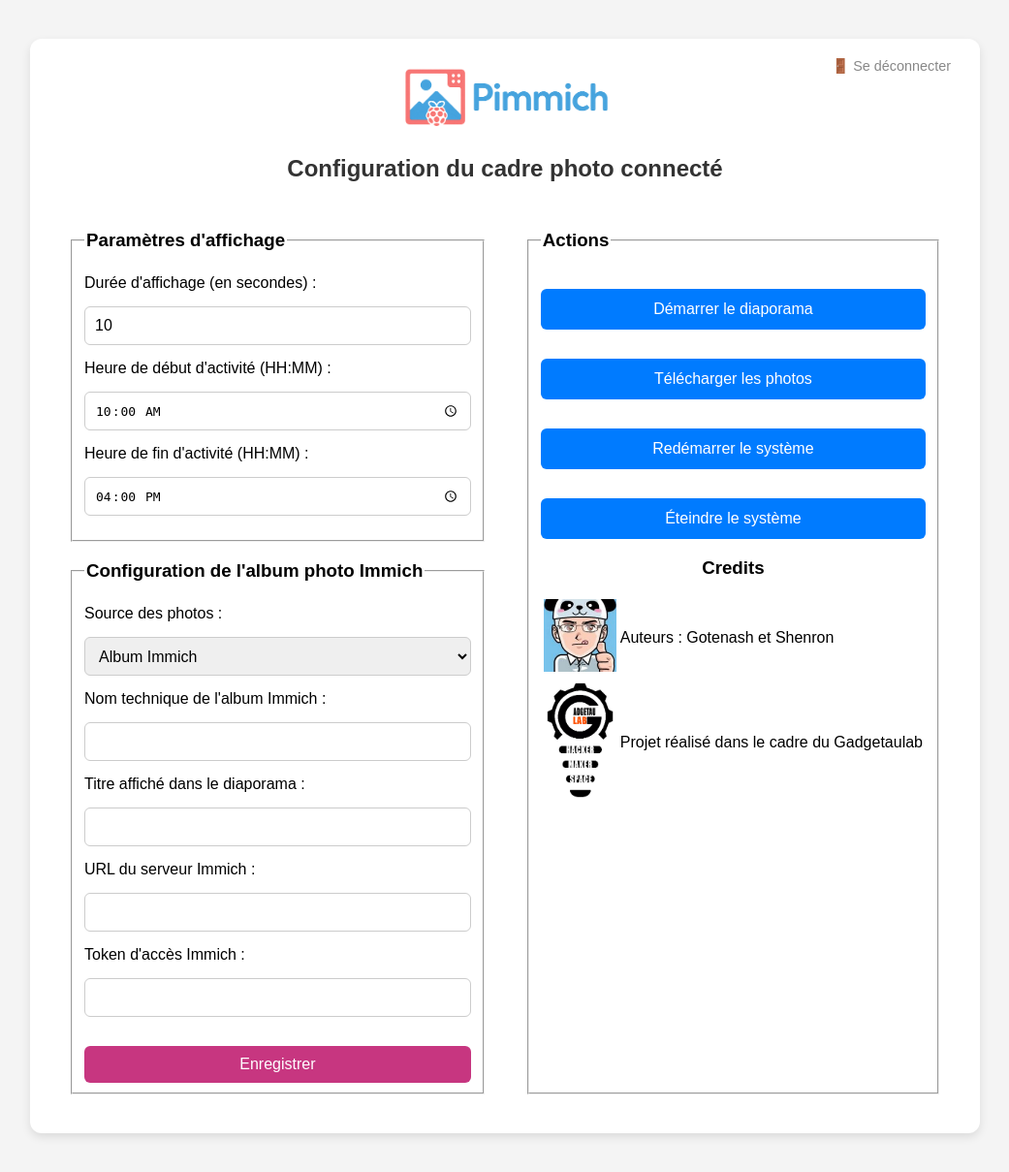
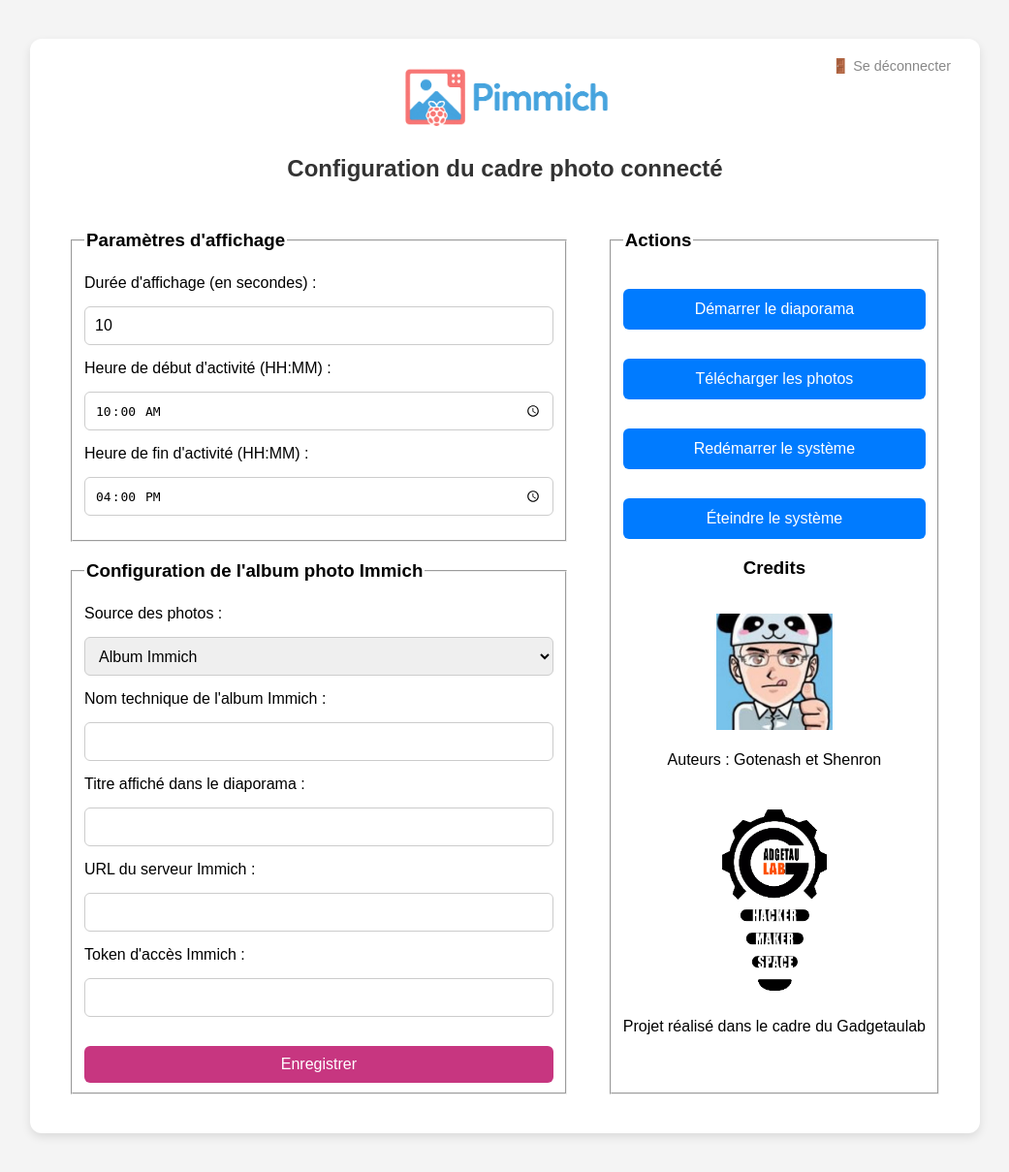
Before and after one commit to gotenash/Pimmich, a Flask app: page /configure in a window 1280 px wide. Shown: the whole page at 97% size, without its empty margins (119-1160 px from the left). Run offline with Flask 3, Linux system fonts and the light colour scheme; the visitor is signed in with stand-in values (Sample User, id 1).

Commit message:
Update configure.html

```diff
--- a/templates/configure.html
+++ b/templates/configure.html
@@ -93,13 +93,11 @@
 
 
 
-    <center><h3>Credits</h3></center>
-    <table align=center valign=middle><tr><td><img src="static/gotenash.jpg" width=75px></td>
-    <td>Auteurs : Gotenash et Shenron</td></tr>
-   <tr><td>  <a href="https://www.gadgetaulab.fr"><img src="static/logo_gadgeto.png" width=75px></a></td>
-   <td>Projet réalisé dans le cadre du Gadgetaulab <br></td></tr>
-   </table>
-
+    <center><h3>Credits</h3>
+    <br><img src="static/gotenash.jpg" width=120px><br><br>Auteurs : Gotenash et Shenron<br><br><br>
+     <a href="https://www.gadgetaulab.fr"><img src="static/logo_gadgeto.png" width=120px></a><br><br>Projet réalisé dans le cadre du Gadgetaulab
+     <br>
+   </center>
 
 
 </fieldset>
```
